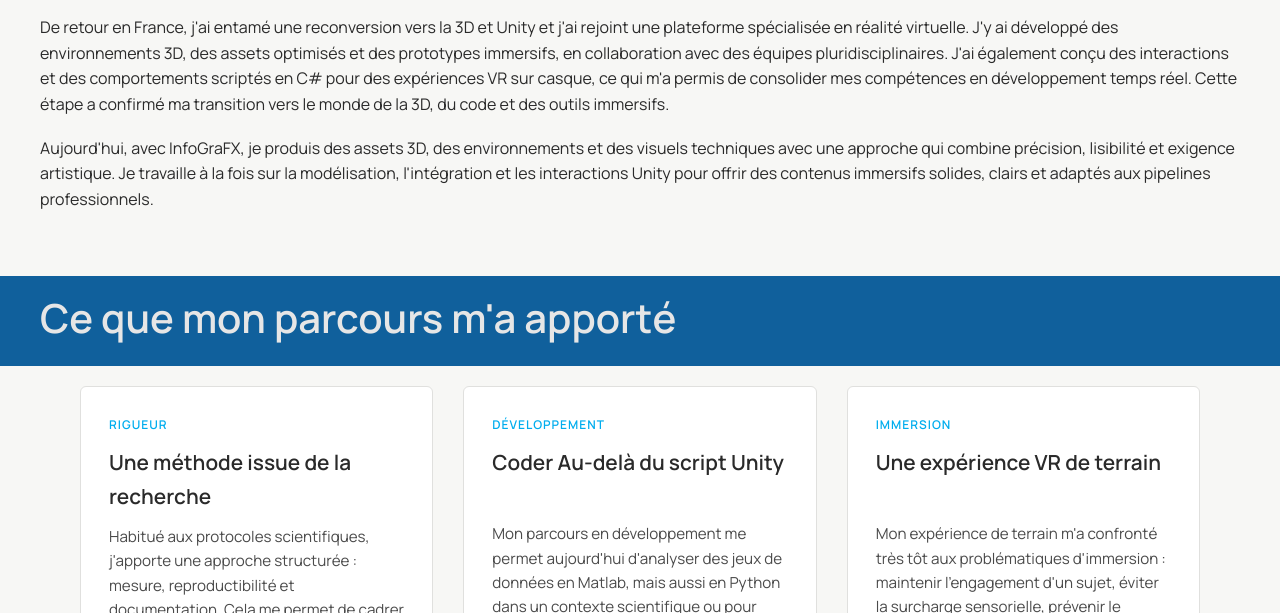
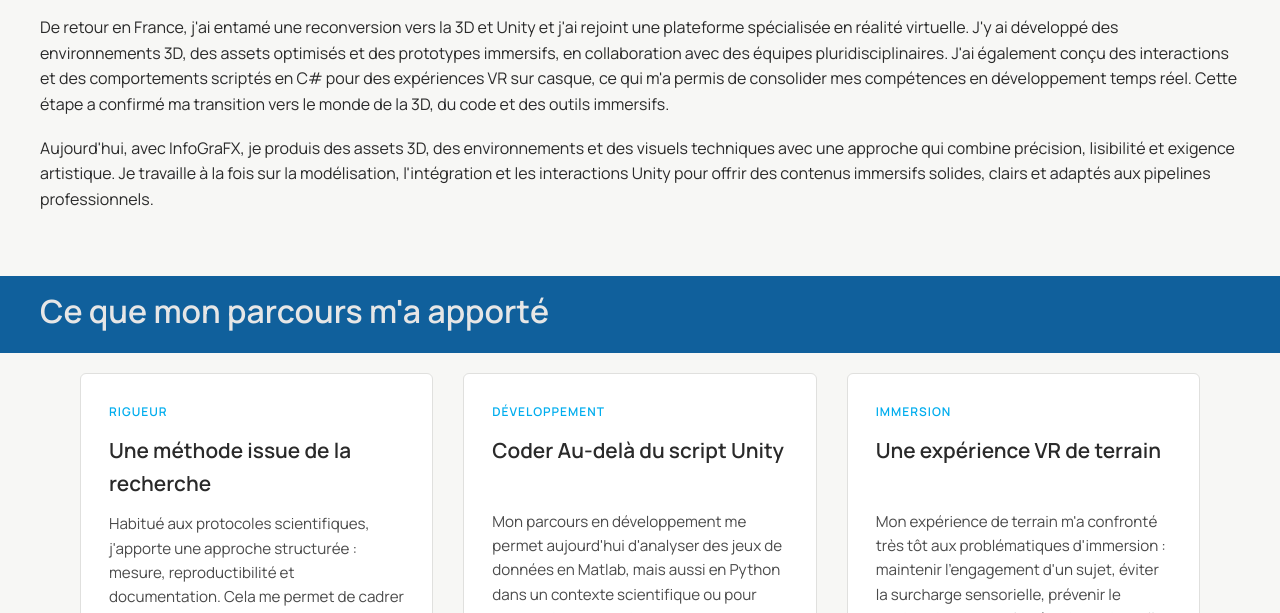
Before and after one commit to fxmichon/infografx-website-, a plain HTML site: page apropos.html in a window 1280 px wide. Shown: the part 487-1100 px from the top of the page. Drawn offline with Linux system fonts and the light colour scheme.

Commit message:
small modif

```diff
--- a/css/styles.css
+++ b/css/styles.css
@@ -493,7 +493,7 @@ footer {
 --------------------------------*/
 .sectionTitle {
     padding: 10px clamp(16px, 4vw, 40px) 16px;
-    font-size: clamp(1.6rem, 5vw, 2.5rem);
+    font-size: clamp(1.3rem, 5vw, 2rem);
     font-weight: 600;
     background-color: var(--col_blue_dark2);
     color: var(--col_white);
```
